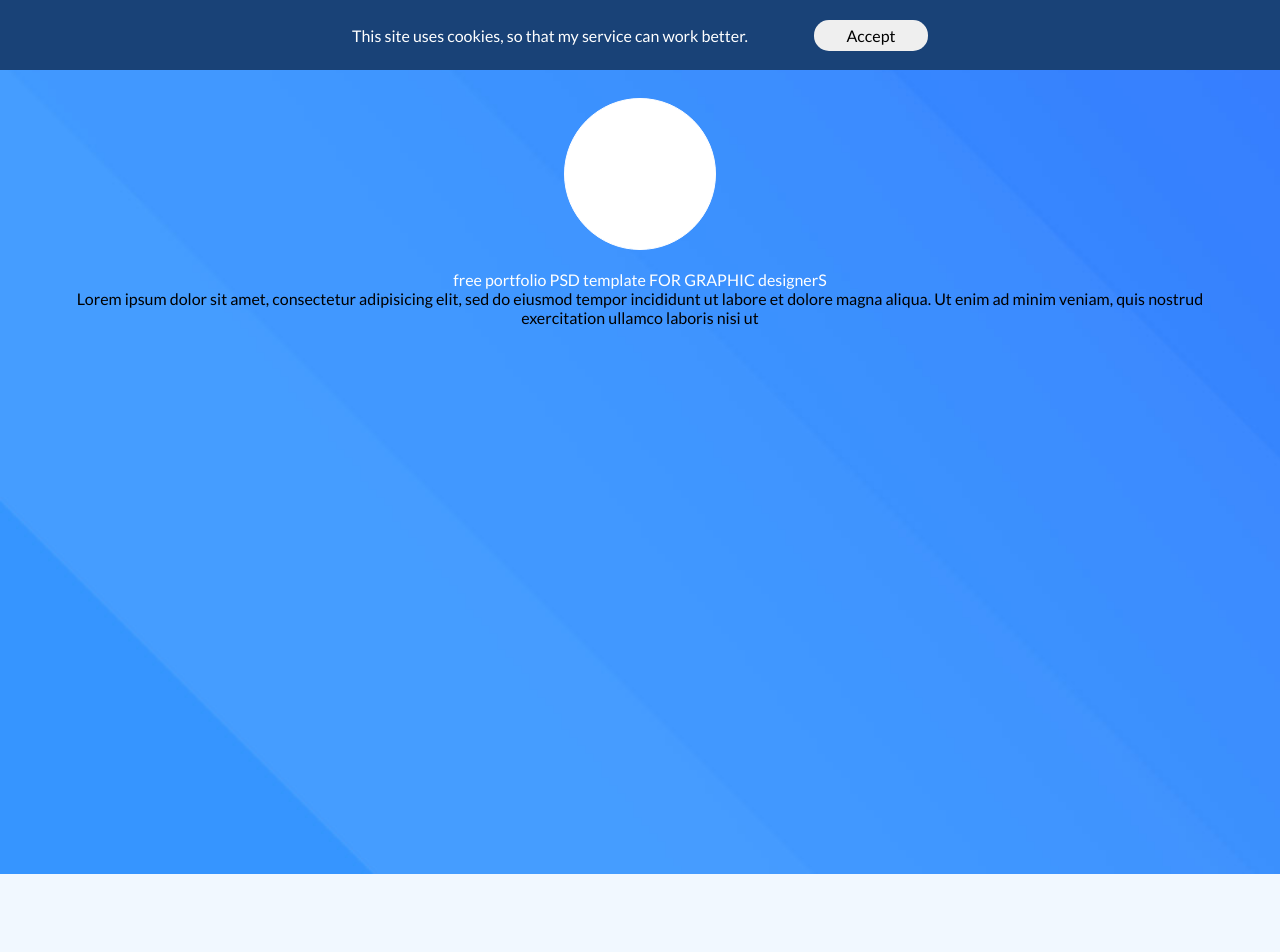
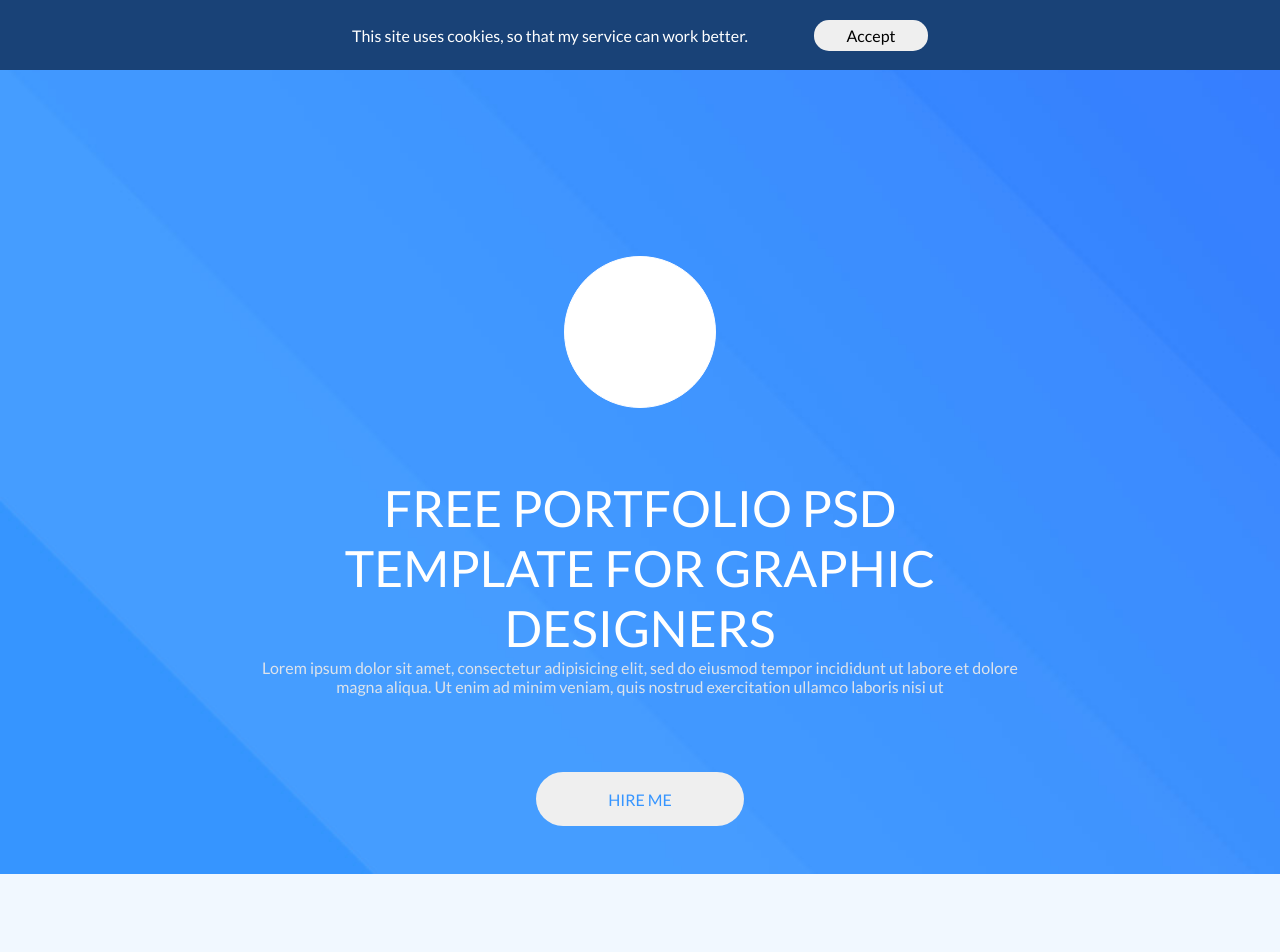
Before and after one commit to frontend-2019/eskulap, a plain HTML site: page index.html in a window 1280 px wide. Shown: the top 952 px of the page. Drawn offline with nearby package versions, Linux system fonts and the light colour scheme; files that its build step writes are made by us from their sources.

Commit message:
change file fix

```diff
--- a/index.html
+++ b/index.html
@@ -10,8 +10,6 @@
     <link href="https://fonts.googleapis.com/css?family=Lato:300,400,700,900|Montserrat:400,700&display=swap"
         rel="stylesheet">
     <link rel="stylesheet" type="text/css" href="css/main.css">
-    <link href="https://fonts.googleapis.com/css?family=Lato:300,400,700,900|Montserrat:400,700&display=swap"
-        rel="stylesheet">
 
 </head>
 
@@ -36,9 +34,9 @@
                         nostrud exercitation ullamco laboris nisi ut </div>
                 </div>
 
-                <!-- <div class="section-block__button">
+                <div class="section-block__button">
                     <input class="section-block__submit" type="submit" value="HIRE ME">
-                </div> -->
+                </div>
             </div>
 
             <div class="section-block__scroll"></div>
--- a/scss/main.scss
+++ b/scss/main.scss
@@ -68,7 +68,7 @@ h1, h2 {
     width: 100%;
     height: 874px;
     box-sizing: border-box;
-    background-image: url(../images/gbheader.jpg);
+    background-image: url(../img/gbheader.jpg);
     background-size: cover;
     display: flex;
     flex-direction: column;
@@ -107,28 +107,56 @@ h1, h2 {
     width: 100%;
     margin: 78px 0 0 0;
 
-    // &__menu {
-    //     width: 42px;
-    //     height: 42px;
-    //     margin: 50px 0;
-    //     border: 1px solid red;
-    // }
     &__avatar {
         width: 150px;
         height: 150px;
         background-color: white;
         border: 1px solid white;
         border-radius: 50%;
-        margin: 20px auto;
+        margin: 178px auto 70px auto;
 
     }
     &__info {
        text-align: center;
     }
+    &__button {
+        margin: 0 auto 144px auto;
+    }
 }
 .block__caption {
+    width: 720px;
     color: white;
+    font-size: $fontSizeBase + 34px;
+    text-transform: uppercase;
+    margin: 0 auto;
 }
+
+.block__text {
+    width: 772px;
+    color: #dde3eb;
+    margin: 0 auto 76px auto;
+    font-size: $fontSizeBase;
+}
+.section-block__submit {
+    border: none;
+    width: 208px;
+    height: 54px;
+    border-radius: 30px;
+    color: #3695ff;
+
+}
+
+
+
+
+
+
+
+
+
+
+
+
 
 .title {
     text-align: center;
```
Also changed, not shown: img/gbheader.jpg (renamed from images/gbheader.jpg).
